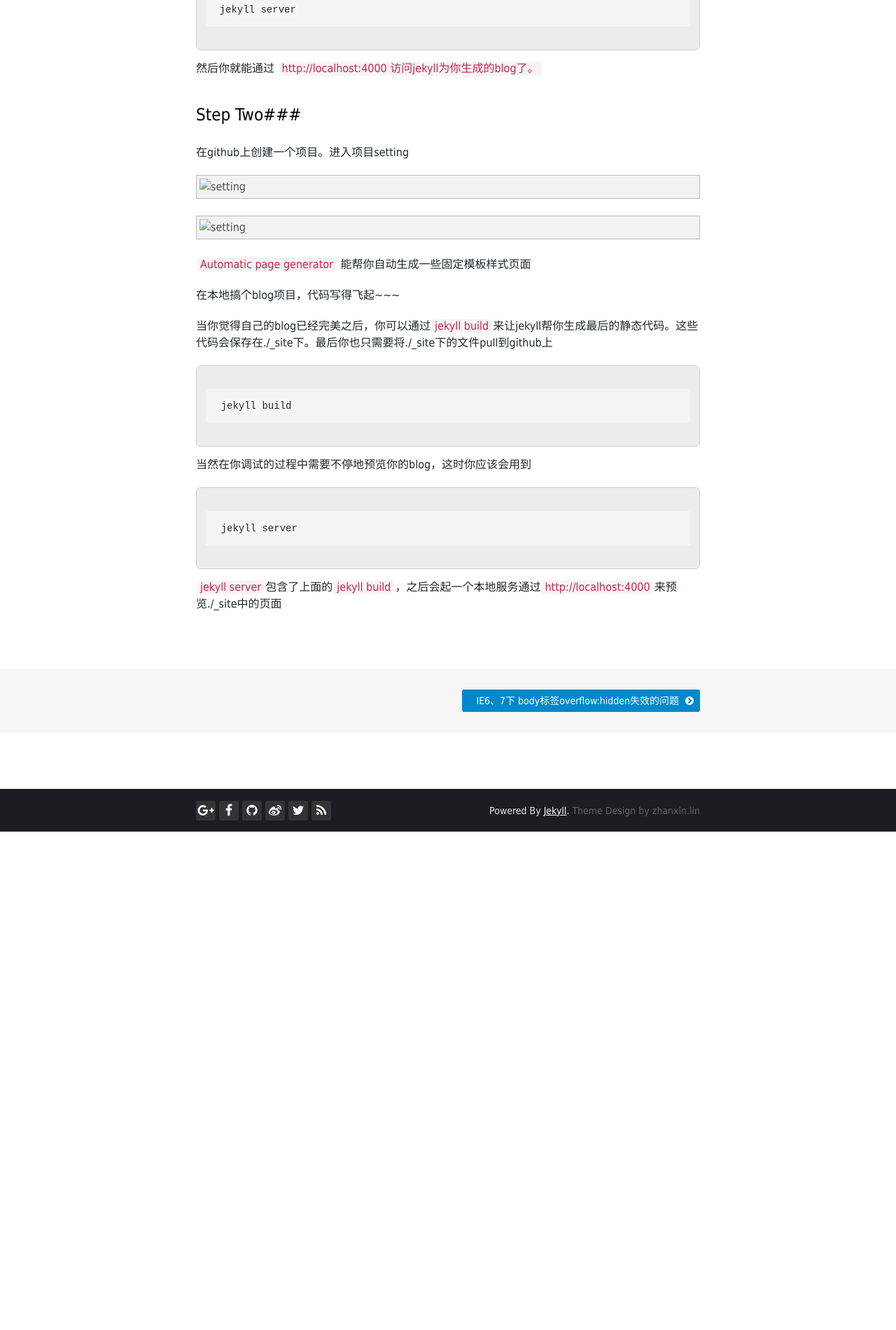
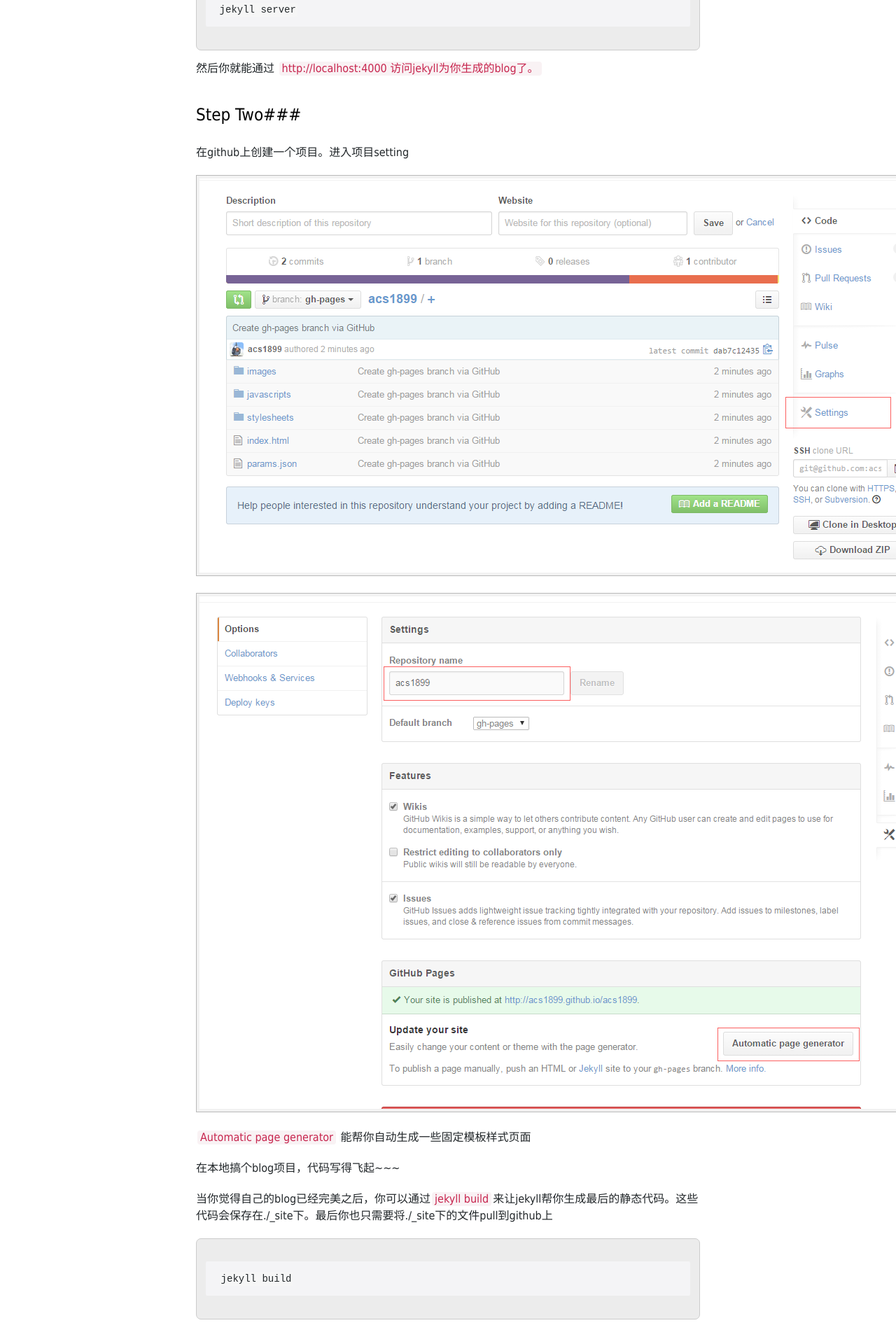
Before and after one commit to acs1899/myblog_back, a Jekyll site: the page built from _posts/2011-09-20-hello-world.md, in a window 1280 px wide. Shown: the part 1801-3701 px from the top of the page at 70% size. Built offline with Jekyll 4.4.1, drawn with Linux system fonts in a browser that asks for light colours; nearby versions of some CDN libraries; Markdown is read by kramdown in place of the engine named in the settings; comment, search, counter and statistics services are not loaded; before the commit the page ends 2989 px from its top, so only the background shows below that.

Commit message:
fix post

```diff
--- a/_posts/2011-09-20-hello-world.md
+++ b/_posts/2011-09-20-hello-world.md
@@ -58,9 +58,9 @@
 
 在github上创建一个项目。进入项目setting
 
-![setting](/image/s1.png)
+![setting](/images/s1.png)
 
-![setting](/image/s2.png)
+![setting](/images/s2.png)
 
 <span class="impo">Automatic page generator</span> 能帮你自动生成一些固定模板样式页面
 
```
